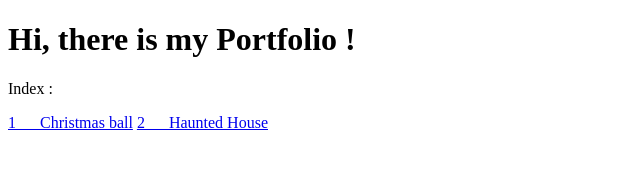
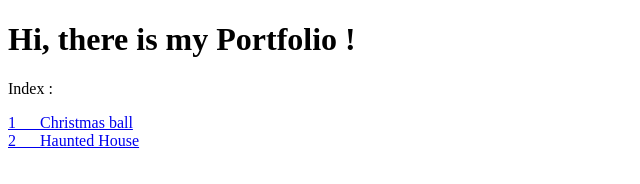
Before and after one commit to corentincath/corentincath.github.io, a plain HTML site: page index.html in a window 1280 px wide. Shown: the whole page, without its empty margins (0-640 px from the left). Drawn offline with Linux system fonts and the light colour scheme.

Commit message:
Fix indent of link

```diff
--- a/index.html
+++ b/index.html
@@ -11,7 +11,8 @@
 
     <p>Index :</p>
 
-    <a href="/p/1/">1 __ Christmas ball</a>
-    <a href="/p/2/">2 __ Haunted House</a>
+    <div><a href="/p/1/">1 __ Christmas ball</a></div>
+    <div><a href="/p/2/">2 __ Haunted House</a></div>
+
 </body>
 </html>
```
